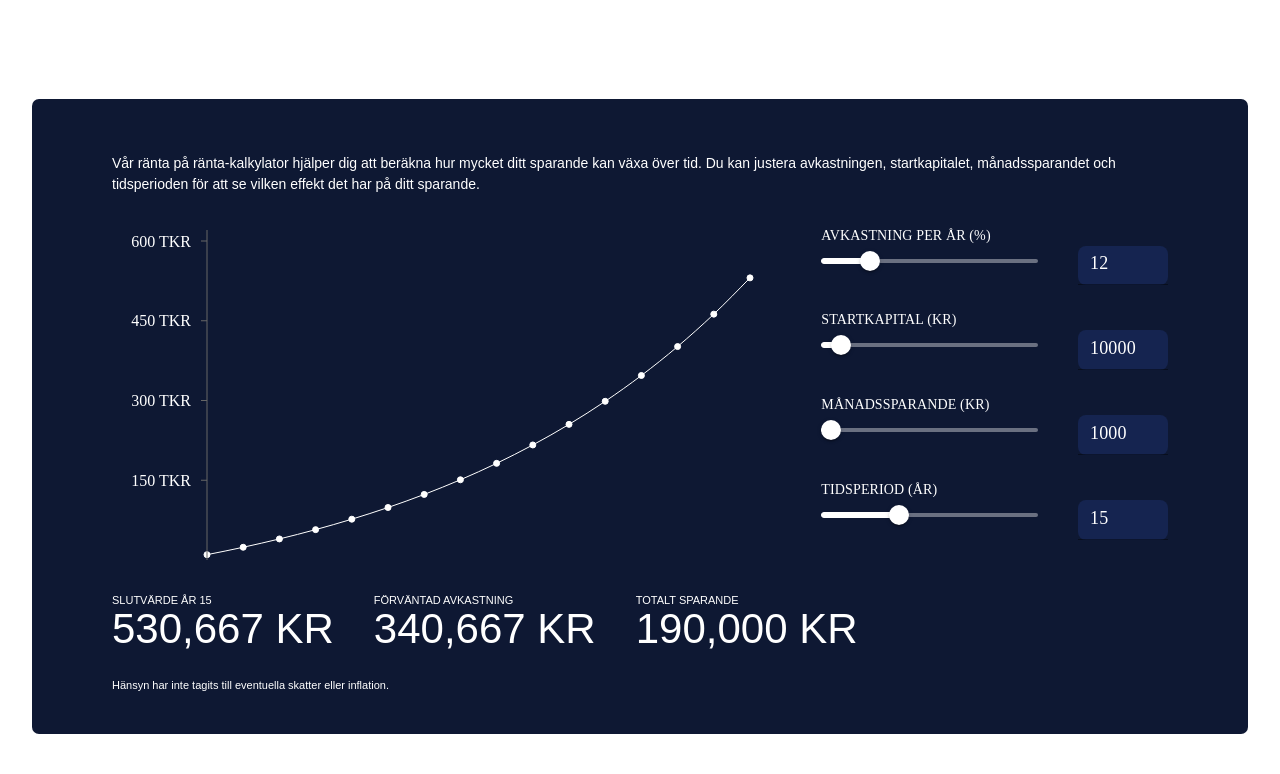
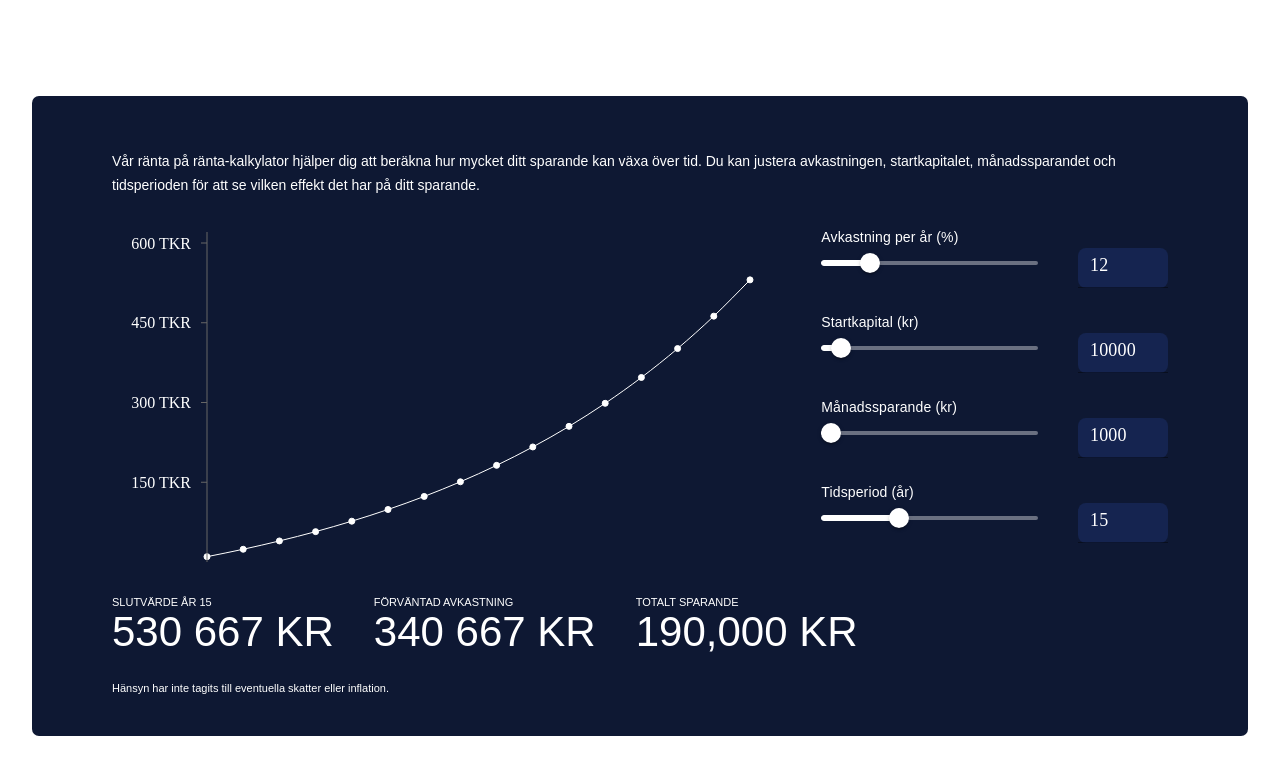
Before and after one commit to philipAson/RantaPaRanta, a React (Vite) app: page / in a window 1280 px wide. Shown: the top 774 px of the page. Built offline with nearby package versions, Linux system fonts and the light colour scheme; a web font is replaced by a local one.

Commit message:
format numbers and font

```diff
--- a/src/components/CompoundCalculator.jsx
+++ b/src/components/CompoundCalculator.jsx
@@ -15,12 +15,9 @@ const CompoundCalculator = () => {
     const newData = [{ BELOPP: result, år: 0 }];
 
     for (let i = 0; i < timePeriod; i++) {
-      // Applicera ränta på huvudbeloppet först
       result = result * (1 + (rate / 100));
 
-      // Hantera månadssparande
       for (let j = 0; j < 12; j++) {
-        // Varje månadssparande får ränta för det antal månader som är kvar av året
         result += inputMonthly * Math.pow(1 + rate / 100, (12 - j) / 12);
       }
       newData.push({ BELOPP: result, år: i + 1 });
@@ -51,7 +48,7 @@ const CompoundCalculator = () => {
   return (
     <div className="calc-body">
       <div className="calc-header">
-        <p>
+        <p style={{lineHeight: 1.68}}>
           Vår ränta på ränta-kalkylator hjälper dig att beräkna hur mycket ditt
           sparande kan växa över tid. Du kan justera avkastningen,
           startkapitalet, månadssparandet och tidsperioden för att se vilken
@@ -152,13 +149,13 @@ const CompoundCalculator = () => {
         <p className="result-container">
           SLUTVÄRDE ÅR {timePeriod} <br />
           <p className="result">
-            {result.slutvärde?.toLocaleString() + " KR"}
+            {result.slutvärde?.toLocaleString('sv-SE') + " KR"}
           </p>
         </p>
         <p className="result-container">
           FÖRVÄNTAD AVKASTNING <br />
           <p className="result">
-            {result.intjänadRänta?.toLocaleString() + " KR"}
+            {result.intjänadRänta?.toLocaleString('sv-SE') + " KR"}
           </p>
         </p>
         <p className="result-container">
--- a/src/components/CompoundInput.jsx
+++ b/src/components/CompoundInput.jsx
@@ -17,9 +17,8 @@ const CompoundInput = ({
       <Typography
         id="input-slider"
         sx={{ color: "#ffffff", textAlign: "left", gridRow: "1"}}
-        fontFamily={"bebas-neue-pro"}
+        fontFamily={"Raleway, sans-serif"}
         fontSize={14}
-        textTransform={"uppercase"}
         fontWeight={"thin"}
         gutterBottom
         marginBottom={0}
```
